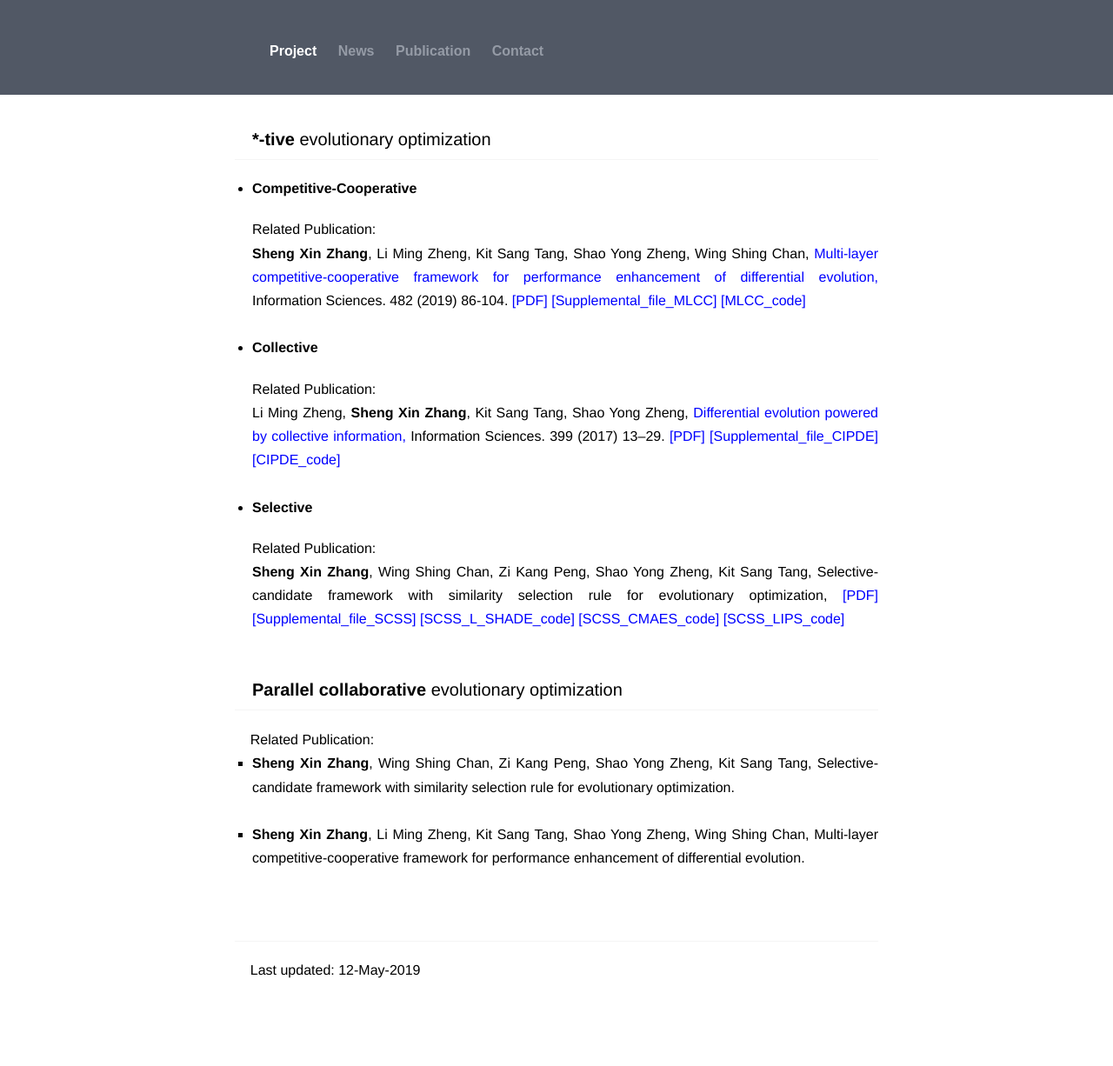
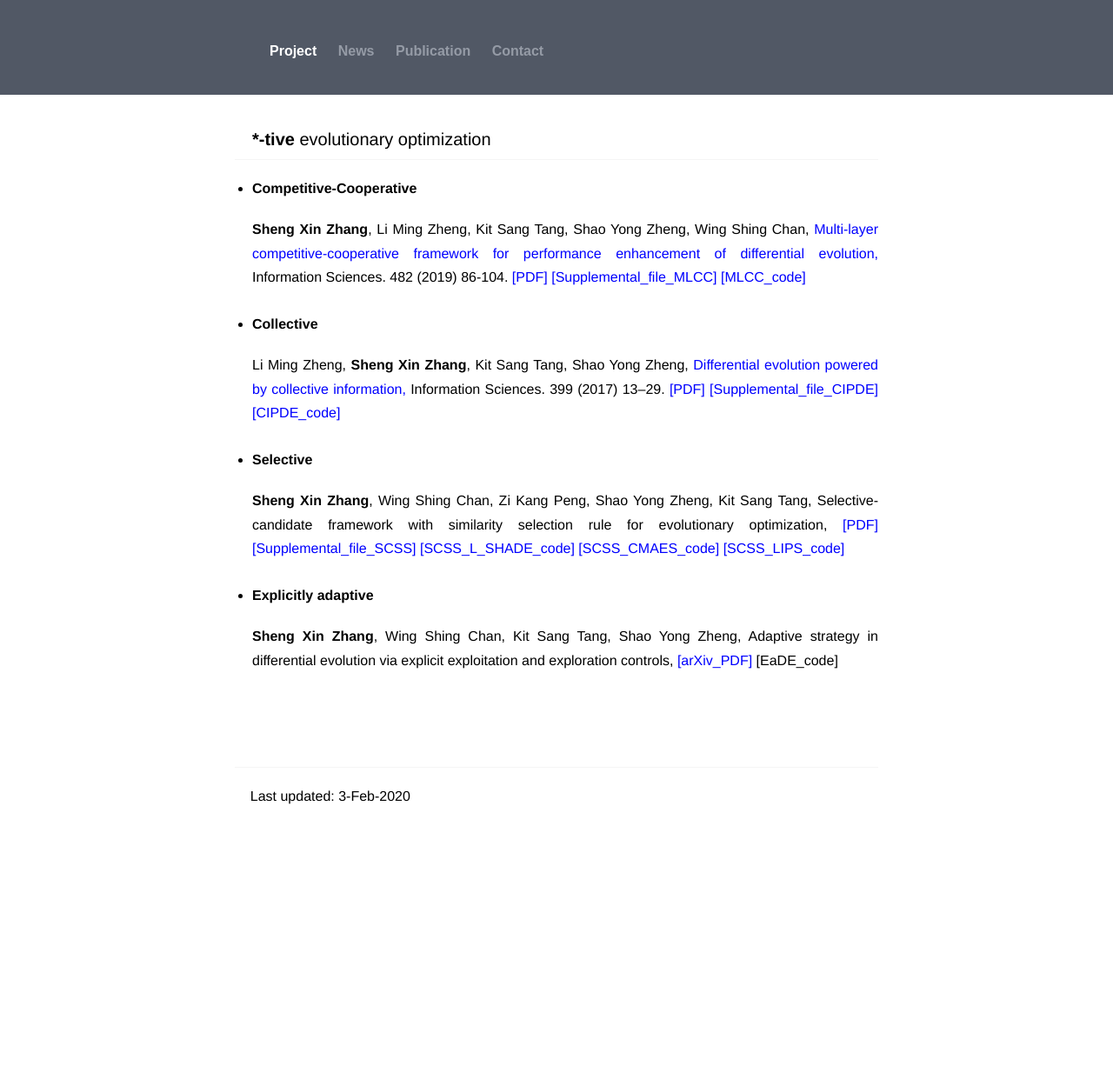
Before and after one commit to zsxhomepage/zsxhomepage.github.io, a Jekyll site: the page built from index.html, in a window 1280 px wide. Shown: the whole page at 87% size. Built offline with Jekyll 4.4.1, drawn with Linux system fonts in a browser that asks for light colours; after the commit the page ends 1025 px from its top, so only the background shows below that.

Commit message:
Update index.html

```diff
--- a/index.html
+++ b/index.html
@@ -6,25 +6,18 @@ layout: default
   <ul class="content">
    <!-- <p> This is a project  </p> -->
    <p style="font-size:20px;text-indent:1em"> <b>*-tive</b> evolutionary optimization </p>
-	<!--<p style="text-indent:1em;">This project focuses on how to nature collective, selective, competitive and cooperative behaviors could be systematically</p>
-	<p style="text-indent:1em;">imitated to advance evolutionary optimization. </p> -->
 	<hr id="line">
 		<li> <b> Competitive-Cooperative  </b>
       <div class="content">
-	 Related 	Publication: <br>
 	   <b> Sheng Xin Zhang</b>, Li Ming Zheng, Kit Sang Tang, Shao Yong Zheng, Wing Shing Chan, <span class="link_face"> <a href="https://doi.org/10.1016/j.ins.2018.12.065"> Multi-layer competitive-cooperative framework for performance enhancement of differential evolution, </a> </span> Information Sciences. 482 (2019) 86-104.
 	   <span class="link_face"> <a href="https://zsxhomepage.github.io/pdf/MLCC.pdf">[PDF] </a> </span>
 	   <span class="link_face"> <a href="https://zsxhomepage.github.io/pdf/Supplemental_file_MLCC.pdf">[Supplemental_file_MLCC] </a> </span>
 	   <span class="link_face"> <a href="https://zsxhomepage.github.io/code/MLCCDE.zip">[MLCC_code] </a> </span>  <br>
-
-	  <!-- <span class="link_down"> <a href="https://zsxhomepage.github.io/pdf/MLCC.pdf">[pdf] </a> </span>
-	   <span class="link_down"> <a href="https://zsxhomepage.github.io/code/MLCCDE.zip">[MLCCDE_code] </a> </span> &nbsp -->
       </div>
    </li>
    <br>
     <li> <b> Collective </b>
       <div class="content">
-	   Related 	Publication: <br>
 	   Li Ming Zheng, <b> Sheng Xin Zhang</b>, Kit Sang Tang, Shao Yong Zheng, <span class="link_face"> <a href="https://doi.org/10.1016/j.ins.2017.02.055"> Differential evolution powered by collective information, </a> </span> Information Sciences. 399 (2017) 13–29.
 	   <span class="link_face"> <a href="https://zsxhomepage.github.io/pdf/CIPDE.pdf">[PDF] </a> </span>
 	   <span class="link_face"> <a href="https://zsxhomepage.github.io/pdf/Supplemental_file_CIPDE.pdf">[Supplemental_file_CIPDE] </a> </span>
@@ -34,101 +27,34 @@ layout: default
 	<br>
 	<li>  <b>  Selective  </b>
       <div class="content">
-	   Related 	Publication: <br>
 	   <b> Sheng Xin Zhang</b>, Wing Shing Chan, Zi Kang Peng, Shao Yong Zheng, Kit Sang Tang, Selective-candidate framework with similarity selection rule for evolutionary optimization,
 	   <span class="link_face"> <a href="https://zsxhomepage.github.io/pdf/SCSS.pdf">[PDF] </a> </span>
 	   <span class="link_face"> <a href="https://zsxhomepage.github.io/pdf/Supplemental_file_SCSS.pdf">[Supplemental_file_SCSS] </a> </span>
 	   <span class="link_face"> <a href="https://zsxhomepage.github.io/code/SCSS_L_SHADE.zip">[SCSS_L_SHADE_code] </a> </span>
 	   <span class="link_face"> <a href="https://zsxhomepage.github.io/code/SCSS_CMA_ES.zip">[SCSS_CMAES_code] </a> </span>
 	   <span class="link_face"> <a href="https://zsxhomepage.github.io/code/SCSS_LIPS.zip">[SCSS_LIPS_code]</a> </span> &nbsp <br>
+      </div>
+	  </li>
+   <br>
+  <li>  <b>  Explicitly adaptive  </b>
+      <div class="content">
+	   <b> Sheng Xin Zhang</b>, Wing Shing Chan, Kit Sang Tang, Shao Yong Zheng, Adaptive strategy in differential evolution via explicit exploitation and exploration controls,
+	   <span class="link_face"> <a href="https://arxiv.org/pdf/2002.00612.pdf">[arXiv_PDF] </a> </span>
+
+	   [EaDE_code]&nbsp <br>
 
       </div>
 	  </li>
-   <br> <br>
-     <p style="font-size:20px;text-indent:1em"><b> Parallel collaborative </b> evolutionary optimization</p>
-	<!--<ul>This project focuses on how  </ul> -->
-	<hr id="line">
-      <div class="content">
-	  &nbsp &nbsp   Related  Publication: <br>
-	 <li type="square">
-	   <b> Sheng Xin Zhang</b>, Wing Shing Chan, Zi Kang Peng, Shao Yong Zheng, Kit Sang Tang, Selective-candidate framework with similarity selection rule for evolutionary optimization.
-	 <!--    <span class="link_face"> <a href="https://zsxhomepage.github.io/pdf/SCSS.pdf">[pdf] </a> </span>
-	   <span class="link_face"> <a href="https://zsxhomepage.github.io/code/SCSS_L_SHADE.zip">[SCSS_L_SHADE_code] </a> </span>
-	   <span class="link_face"> <a href="https://zsxhomepage.github.io/code/SCSS_CMAES.zip">[SCSS_CMAES_code] </a> </span>
-	   <span class="link_face"> <a href="https://zsxhomepage.github.io/code/SCSS_LIPS.zip">[SCSS_LIPS_code] </a> </span> &nbsp -->
-    </li>
-      <br>
-	  <li type="square">
-	   <b> Sheng Xin Zhang</b>, Li Ming Zheng, Kit Sang Tang, Shao Yong Zheng, Wing Shing Chan, Multi-layer competitive-cooperative framework for performance enhancement of differential evolution.
-	 <!--     <span class="link_face"> <a href="https://zsxhomepage.github.io/pdf/MLCC.pdf">[pdf] </a> </span>
-	   <span class="link_face"> <a href="https://zsxhomepage.github.io/code/MLCCDE.zip">[MLCCDE_code] </a> </span> &nbsp -->
-      </li>
-	  </div>
-
+   <br>
    </li>
- <!--
-
- <span class="link_face"> <a href="https://zsxhomepage.github.io/pdf/CIPDE.pdf">[CIPDE_pdf] </a>  </span>
-	<li>  <b> <span class="divcss5-00F"> Selective </span>  </b> </li>
-
-
-    <blockquote>
-       <p> This is a long quotation. This is a long quotation. This is a long quotation. This is a long quotation. This is a long quotation.</p>
-       </blockquote>
-
- 	   {% for post in site.posts %}
-		<div class="content">
-		{{ post.excerpt }}
-        </div>
-		{% endfor %}
-
-
- {% for post in site.posts %}
-      <li>
-        <br>
-
-		<!--  <h3>
-        <a class="post-link" href="{{ post.url | prepend: site.baseurl }}">{{ post.title }}</a>
-        </h3>
-        <span class="post-meta">{{ post.date | date: "%b %-d, %Y %H:%m" }}</span>
-        <hr id="line">
-		<div class="content">
-		{{ post.excerpt }}
-        </div>
-		<br>
-      </li>
-    {% endfor %} -->
 	<br>  <br> <br>
 	  <hr id="line">
-     &nbsp &nbsp Last updated:  12-May-2019
+     &nbsp &nbsp Last updated:  3-Feb-2020
 	<br> <br> <br>
- <div style="position:left:15px;"> <!--<div style="position:absolute;margin-left:3%;bottom:5px;"> -->
+ <div style="position:left:15px;">
 
- <!--<div style="display:inline-block;width:200px;"><script type="text/javascript" src="//rf.revolvermaps.com/0/0/7.js?i=56ydnu6pf7e&amp;m=0&amp;c=007eff&amp;cr1=ff007e&amp;sx=0" async="async"></script></div>
- -->
 &nbsp &nbsp
-
 
  </div>
   </ul>
 </div>
-
-<!-- <div class="home">
-  <ul class="post-list">
-    {% for post in site.posts %}
-      <li>
-        <br>
-
-		<!--  <h3>
-        <a class="post-link" href="{{ post.url | prepend: site.baseurl }}">{{ post.title }}</a>
-        </h3>
-        <span class="post-meta">{{ post.date | date: "%b %-d, %Y %H:%m" }}</span>
-        <hr id="line">
-		<div class="content">
-		{{ post.excerpt }}
-        </div>
-		<br>
-      </li>
-    {% endfor %}
-  </ul>
-</div> -->
```
